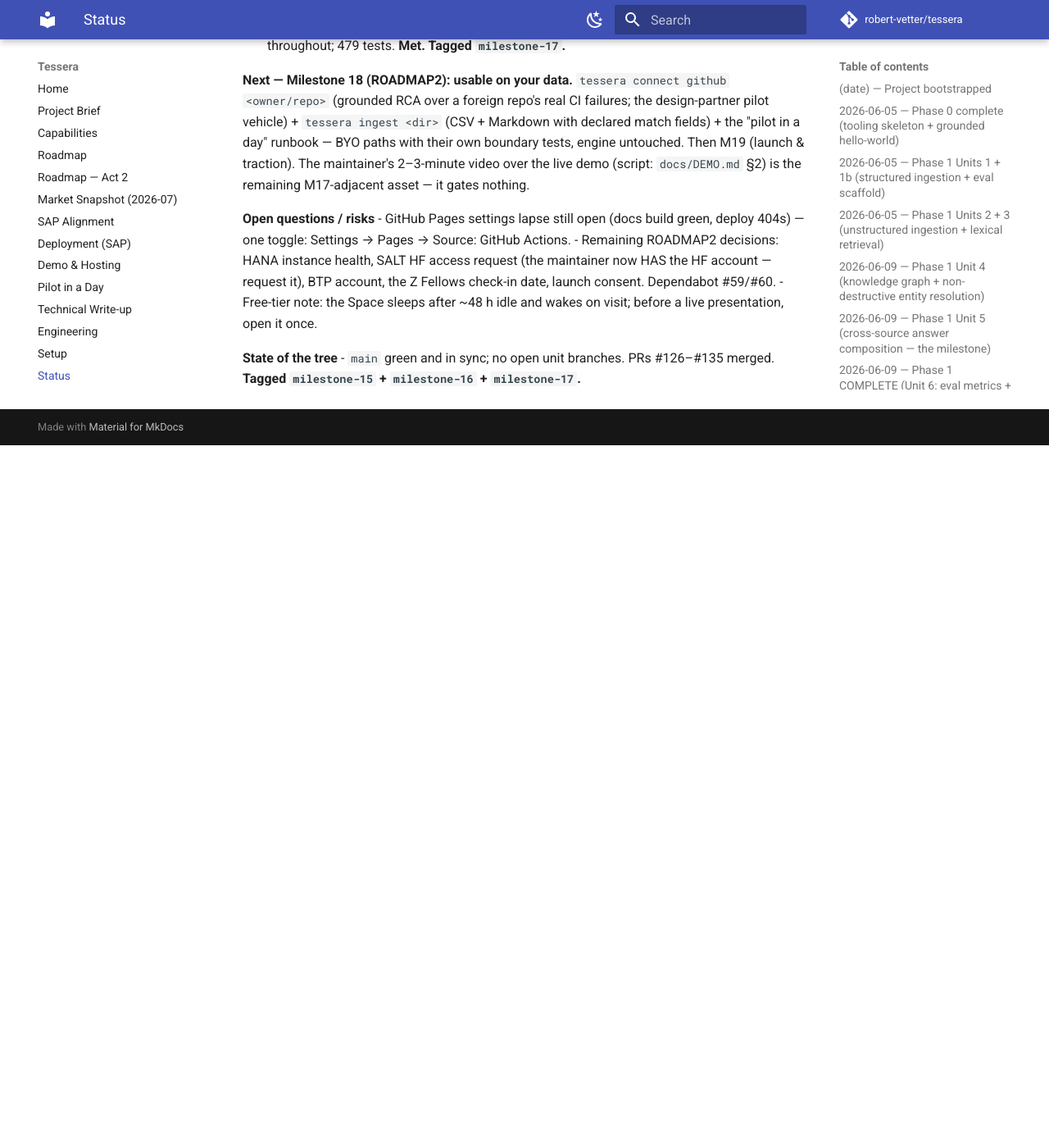
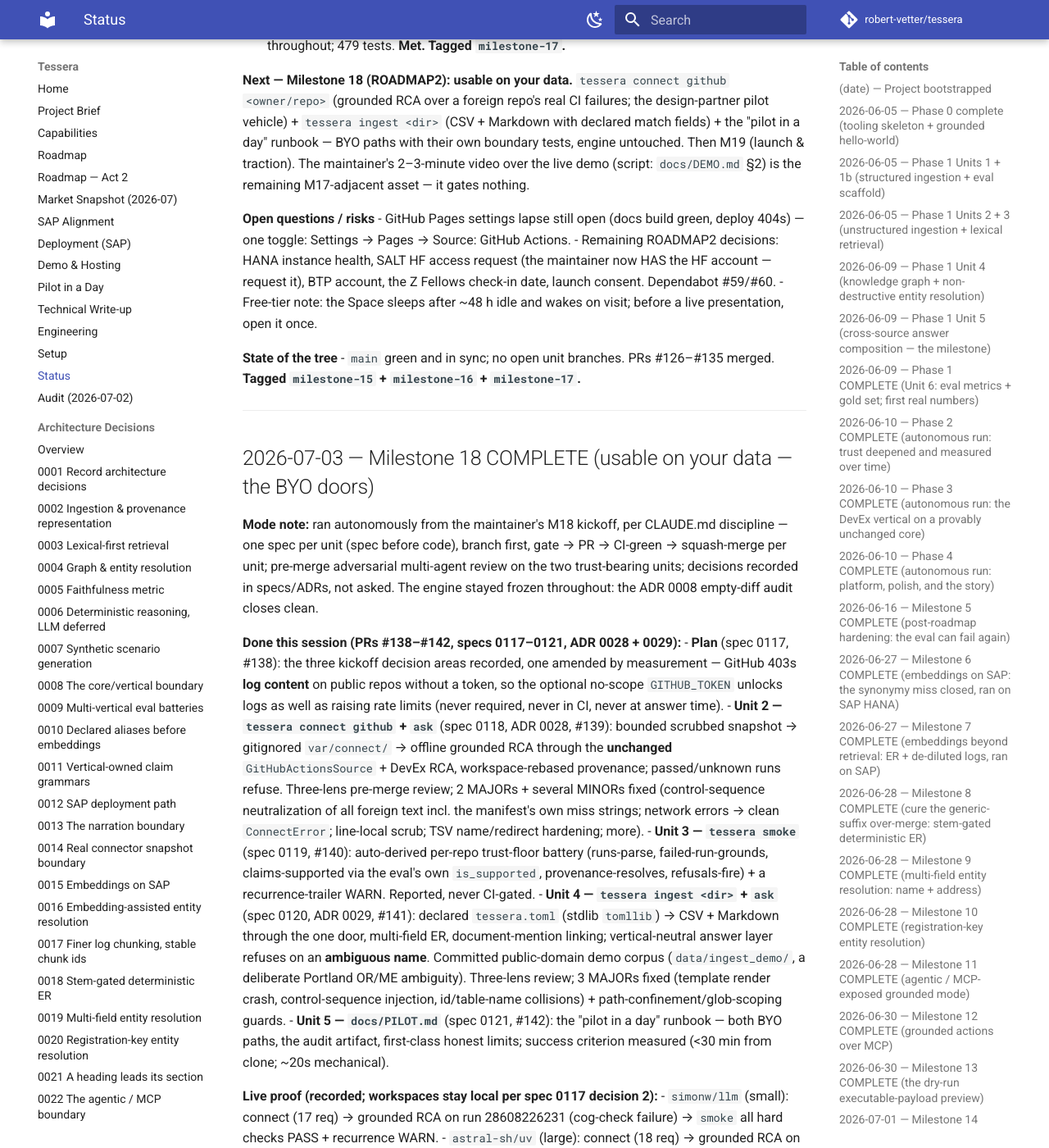
Before and after one commit to robert-vetter/tessera, an MkDocs documentation site: the page built from docs/STATUS.md, in a window 1280 px wide and 1400 px high, scrolled down 41877 px. Shown: the whole window at 82% size. Built offline with MkDocs 1.6.1 and Material for MkDocs 9.7.7, drawn with Linux system fonts in a browser that asks for light colours; comment, search, counter and statistics services are not loaded; before the commit the page ends 42420 px from its top, so only the background shows below that; some of the changed text lies outside the part shown.

Commit message:
docs: close Milestone 18 — CHANGELOG + STATUS, frozen-core audit clean (#143)
The BYO doors ship: connect/ask/smoke over a foreign GitHub repo and
ingest/ask over a CSV+Markdown dir, both grounded with claim-level
provenance and honest refusals. ADR 0008 frozen-core empty-diff audit
milestone-17..HEAD is CLEAN (frozen list byte-identical; only new files
+ the one pyproject entry-point line). Six eval lines byte-identical;
536 tests. Generality scoped to the two measured corpora (uv, llm) +
the committed ingest_demo; the mkdocs smoke gap recorded as the battery
working + named frozen-rca future work.

Co-authored-by: Claude Fable 5 <noreply@anthropic.com>

```diff
--- a/docs/STATUS.md
+++ b/docs/STATUS.md
@@ -2089,3 +2089,88 @@ nothing.
 **State of the tree**
 - `main` green and in sync; no open unit branches. PRs #126–#135 merged.
   **Tagged `milestone-15` + `milestone-16` + `milestone-17`.**
+
+---
+
+## 2026-07-03 — Milestone 18 COMPLETE (usable on your data — the BYO doors)
+
+**Mode note:** ran autonomously from the maintainer's M18 kickoff, per CLAUDE.md
+discipline — one spec per unit (spec before code), branch first, gate → PR →
+CI-green → squash-merge per unit; pre-merge adversarial multi-agent review on
+the two trust-bearing units; decisions recorded in specs/ADRs, not asked. The
+engine stayed frozen throughout: the ADR 0008 empty-diff audit closes clean.
+
+**Done this session (PRs #138–#142, specs 0117–0121, ADR 0028 + 0029):**
+- **Plan** (spec 0117, #138): the three kickoff decision areas recorded, one
+  amended by measurement — GitHub 403s **log content** on public repos without a
+  token, so the optional no-scope `GITHUB_TOKEN` unlocks logs as well as raising
+  rate limits (never required, never in CI, never at answer time).
+- **Unit 2 — `tessera connect github` + `ask`** (spec 0118, ADR 0028, #139):
+  bounded scrubbed snapshot → gitignored `var/connect/` → offline grounded RCA
+  through the **unchanged** `GitHubActionsSource` + DevEx RCA, workspace-rebased
+  provenance; passed/unknown runs refuse. Three-lens pre-merge review; 2 MAJORs
+  + several MINORs fixed (control-sequence neutralization of all foreign text
+  incl. the manifest's own miss strings; network errors → clean `ConnectError`;
+  line-local scrub; TSV name/redirect hardening; more).
+- **Unit 3 — `tessera smoke`** (spec 0119, #140): auto-derived per-repo
+  trust-floor battery (runs-parse, failed-run-grounds, claims-supported via the
+  eval's own `is_supported`, provenance-resolves, refusals-fire) + a
+  recurrence-trailer WARN. Reported, never CI-gated.
+- **Unit 4 — `tessera ingest <dir>` + `ask`** (spec 0120, ADR 0029, #141):
+  declared `tessera.toml` (stdlib `tomllib`) → CSV + Markdown through the one
+  door, multi-field ER, document-mention linking; vertical-neutral answer layer
+  refuses on an **ambiguous name**. Committed public-domain demo corpus
+  (`data/ingest_demo/`, a deliberate Portland OR/ME ambiguity). Three-lens
+  review; 3 MAJORs fixed (template render crash, control-sequence injection,
+  id/table-name collisions) + path-confinement/glob-scoping guards.
+- **Unit 5 — `docs/PILOT.md`** (spec 0121, #142): the "pilot in a day" runbook
+  — both BYO paths, the audit artifact, first-class honest limits; success
+  criterion measured (<30 min from clone; ~20s mechanical).
+
+**Live proof (recorded; workspaces stay local per spec 0117 decision 2):**
+- `simonw/llm` (small): connect (17 req) → grounded RCA on run 28608226231
+  (cog-check failure) → `smoke` all hard checks PASS + recurrence WARN.
+- `astral-sh/uv` (large): connect (18 req) → grounded RCA on run 28641345176
+  (cargo-test failure) → `smoke` all hard checks PASS (no recurrence WARN).
+- `data/ingest_demo`: "Portland" refuses as ambiguous; "Santa Fe" returns its
+  row + region (FK) + note (mention), 3 verifier-passed claims; lexical + zero-
+  overlap refusal both work.
+- **Honest scope:** generality claimed for exactly these two repos + the
+  committed corpus. A third repo (`mkdocs/mkdocs`) had `smoke` surface a real
+  `claims-supported` FAIL — the smoke battery doing its job. Diagnosed: a frozen
+  `devex/rca.py` edge (the recurrence claim's anchor is `error_chunks[0]`, which
+  on some logs is an error-marked chunk lacking the extracted signature, so the
+  shared-fragment verifier rejects it). Deferred named future work (frozen file).
+
+**Milestone 18 check (spec 0117):** connect+ask ✓ (Unit 2, reviewed); smoke ✓
+(Unit 3, run on both corpora); ingest+ask with ambiguity refusal ✓ (Unit 4,
+reviewed); PILOT.md ✓ (Unit 5); **ADR 0008 frozen-core empty-diff audit
+`milestone-17..HEAD` CLEAN** (frozen list byte-identical; only new files +
+the one `pyproject.toml` entry-point line); six eval lines byte-identical;
+CHANGELOG `[milestone-18]`. **Met. Tagged `milestone-18`.**
+
+**Current eval numbers (unchanged — the engine is frozen)**
+- **business — gold 11: 1.000 / 1.000 / 1.000; synthetic 53: all 1.000.**
+- **devex — gold 9: 1.000 / 0.950 / 0.889 (offline); synthetic 24: all 1.000.**
+- **github_actions — gold 5: 1.000 / 0.833 / 0.800 (offline); synthetic 8: all 1.000.**
+- 536 tests (+57 across the BYO units); gate green on every PR; CI offline/key-free.
+
+**Next — Milestone 19 (ROADMAP2): launch & traction.** Be findable (MCP
+registries), publish "The Faithfulness Floor" benchmark, Show HN + outreach to
+the DACH consultancy list offering the M18 pilot, the Z Fellows check-in kit.
+Kickoff prompt handed back in the session summary.
+
+**Open questions / risks**
+- **Maintainer decisions still open** (unchanged from M17): GitHub Pages source
+  toggle (docs build green, deploy 404s), SALT HF access request, HANA instance
+  health, BTP account, Z Fellows check-in date, launch consent. Dependabot
+  #59/#60.
+- The 2–3-minute demo video over the live HF Space (script `docs/DEMO.md` §2)
+  remains the one M17-adjacent asset; it gates nothing.
+- Named frozen-`rca.py` future work: recurrence signature (skip generic
+  trailers) + recurrence anchor (cite the signature's own chunk) — both to be
+  done openly in a later milestone with the batteries re-run.
+
+**State of the tree**
+- `main` green and in sync; no open unit branches. PRs #138–#142 merged.
+  **Tagged `milestone-15` + `milestone-16` + `milestone-17` + `milestone-18`.**
```
Also changed, not shown: CHANGELOG.md (+69 -0 lines).
